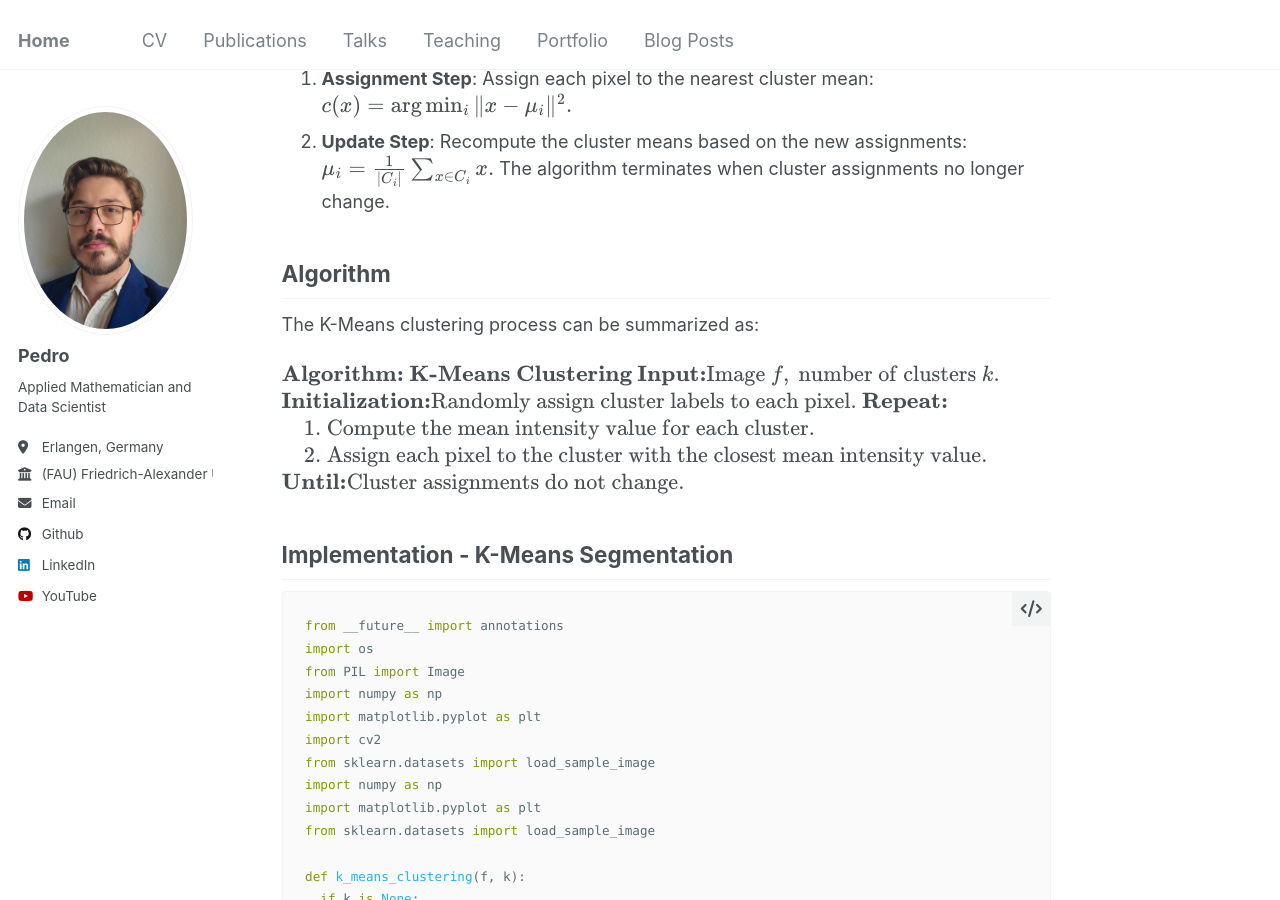
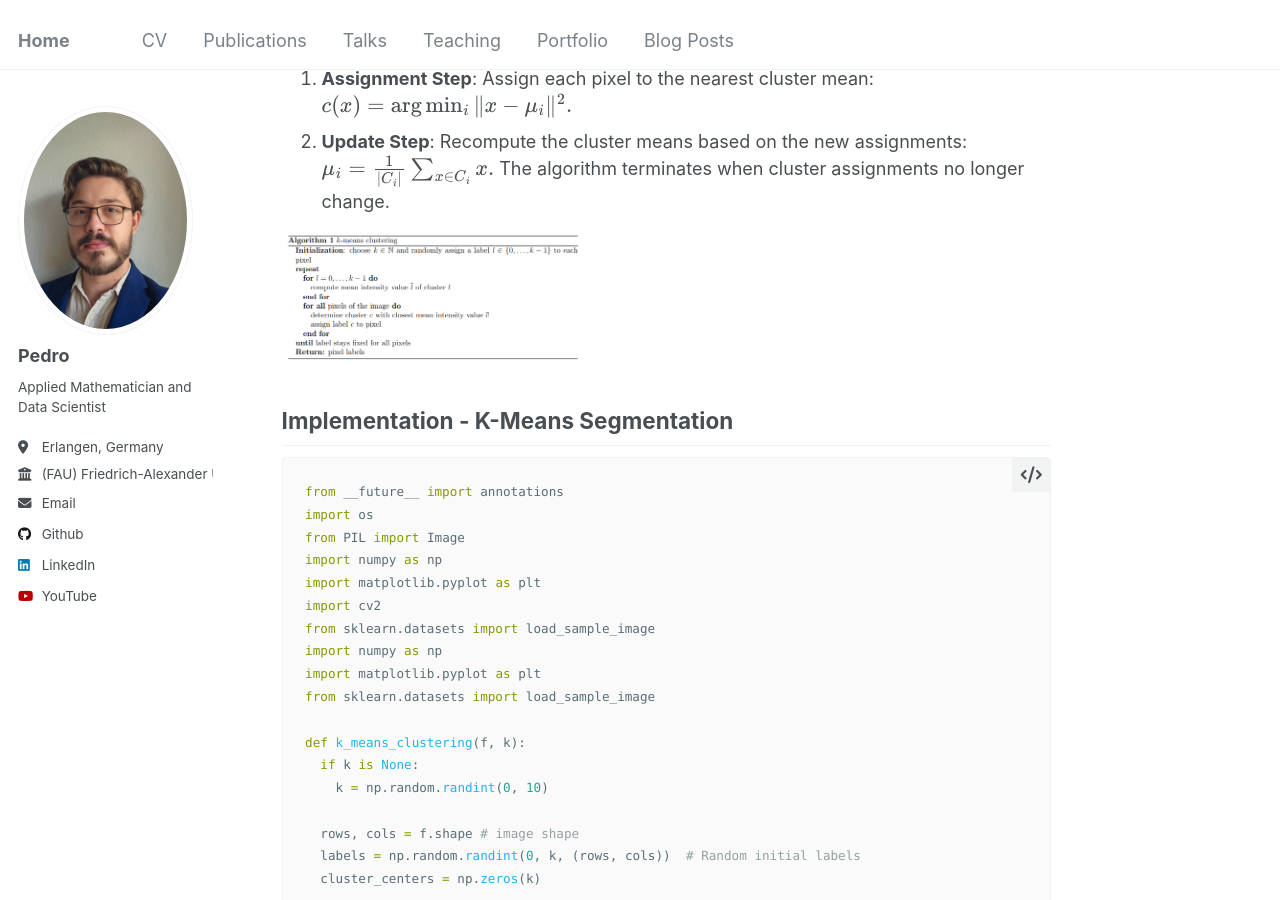
Before and after one commit to pedroblossbraga/pedroblossbraga.github.io, a Jekyll site: the page built from _posts/2025-01-24-blog-post-1.md, in a window 1280 px wide and 900 px high, scrolled down 990 px. Built offline with Jekyll 4.4.1, drawn with Linux system fonts in a browser that asks for light colours.

Commit message:
Update 2025-01-24-blog-post-1.md

````diff
--- a/_posts/2025-01-24-blog-post-1.md
+++ b/_posts/2025-01-24-blog-post-1.md
@@ -41,30 +41,8 @@ The algorithm alternates between two steps:
    $$
 The algorithm terminates when cluster assignments no longer change.
 
-## Algorithm
-The K-Means clustering process can be summarized as:
+<img src="/images/kmeans_algo.png" width="300" height="300" />
 
-$$
-\textbf{Algorithm: K-Means Clustering}
-$$
-$$
-\textbf{Input:} \text{Image } f, \text{ number of clusters } k.
-$$
-$$
-\textbf{Initialization:} \text{Randomly assign cluster labels to each pixel.}
-$$
-$$
-\textbf{Repeat:}
-$$
-$$
-\quad \text{1. Compute the mean intensity value for each cluster.}
-$$
-$$
-\quad \text{2. Assign each pixel to the cluster with the closest mean intensity value.}
-$$
-$$
-\textbf{Until:} \text{Cluster assignments do not change.}
-$$
 
 ## Implementation - K-Means Segmentation
 ```python
@@ -127,9 +105,6 @@ def run_kmeans_segmentation(image, k=3):
 
 ## Ensemble K-Means Segmentation
 In cases where K-Means clustering may be sensitive to initialization, an ensemble method can stabilize results. The ensemble approach runs the K-Means algorithm multiple times and combines the results using majority voting for each pixel.
-
-<img src="/images/kmeans_algo.png" width="300" height="300" />
-
 
 ### Implementation
 ```python
````
